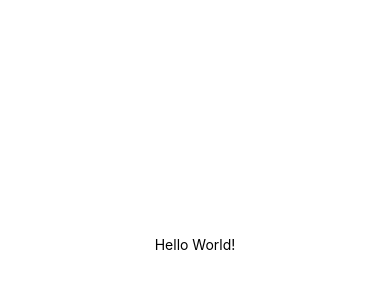
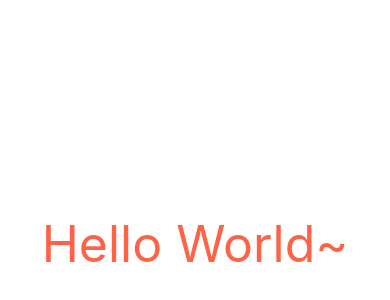
Before and after one commit to qusalsdn/NativeWeather, a React Native app: screen / in a window 390 px wide. Shown: the part 178-478 px from the top of the page. Built offline with nearby package versions, Linux system fonts and the light colour scheme.

Commit message:
The Rules of Native
1. View는 컨테이너 즉, div와 같은 것이다.
2. react native에 있는 모든 text는 text component에 들어가야 한다.
3. StyleSheet.create를 사용하는 이유는 css의 컴포넌트화와 자동 완성 기능 때문에 사용한다.

```diff
--- a/App.js
+++ b/App.js
@@ -3,13 +3,16 @@ import { StyleSheet, Text, View } from "react-native";
 
 export default function App() {
   return (
+    // View는 컨테이너 즉, div와 같은 것이다.
+    // react native에 있는 모든 text는 text component에 들어가야 한다.
     <View style={styles.container}>
-      <Text>Hello World!</Text>
+      <Text style={styles.text}>Hello World~</Text>
       <StatusBar style="auto" />
     </View>
   );
 }
 
+// StyleSheet.create를 사용하는 이유는 css의 컴포넌트화와 자동 완성 기능 때문에 사용한다.
 const styles = StyleSheet.create({
   container: {
     flex: 1,
@@ -17,4 +20,8 @@ const styles = StyleSheet.create({
     alignItems: "center",
     justifyContent: "center",
   },
+  text: {
+    fontSize: 50,
+    color: "tomato",
+  },
 });
```
